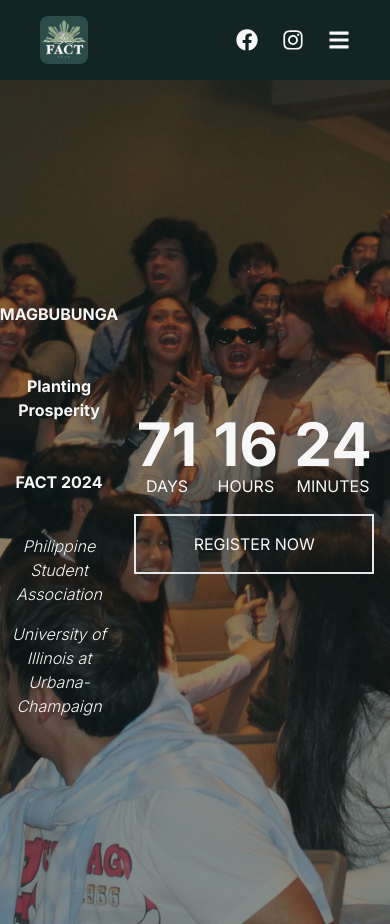
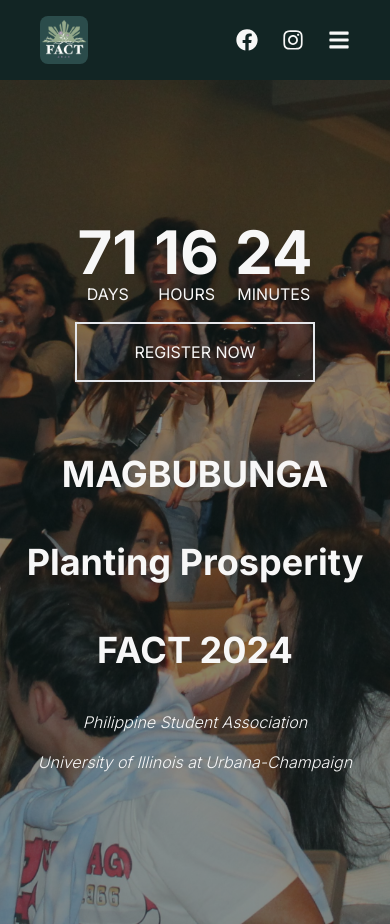
Before and after one commit to filipinx-americans-coming-together/fact-website-frontend, a Next.js app: page / in a window 390 px wide. Built offline with nearby package versions, Linux system fonts and the light colour scheme.

Commit message:
Fized small screen styles

```diff
--- a/src/app/page.tsx
+++ b/src/app/page.tsx
@@ -11,15 +11,15 @@ export default function Home() {
         <>
             <Navbar />
             <BackgroundImage imageURL={BACKGROUND_URL}>
-                <div className="max-w-lg flex justify-center text-center sm:flex-col-reverse md:flex-row md:text-left">
+                <div className="max-w-lg flex justify-center text-center flex-col-reverse md:flex-row md:text-left">
                     <div className="flex flex-col justify-start">
-                        <div className="font-bold my-6 sm:text-4xl lg:text-6xl">
+                        <div className="font-bold my-6 text-4xl lg:text-6xl">
                             MAGBUBUNGA
                         </div>
-                        <div className="font-bold my-6 sm:text-4xl lg:text-6xl">
+                        <div className="font-bold my-6 text-4xl lg:text-6xl">
                             Planting Prosperity
                         </div>
-                        <div className="font-bold my-6 sm:text-4xl lg:text-6xl">
+                        <div className="font-bold my-6 text-4xl lg:text-6xl">
                             FACT 2024
                         </div>
                         <div className="italic font-light my-2 mt-4">
@@ -29,7 +29,7 @@ export default function Home() {
                             University of Illinois at Urbana-Champaign
                         </div>
                     </div>
-                    <div className="sm:my-4 md:mx-8 lg:mx-14"></div>
+                    <div className="my-4 md:mx-8 lg:mx-14"></div>
                     <div className="flex flex-col justify-center text-center">
                         <CountdownTimer
                             date={new Date("October 31, 2024 19:00:00")}
```
